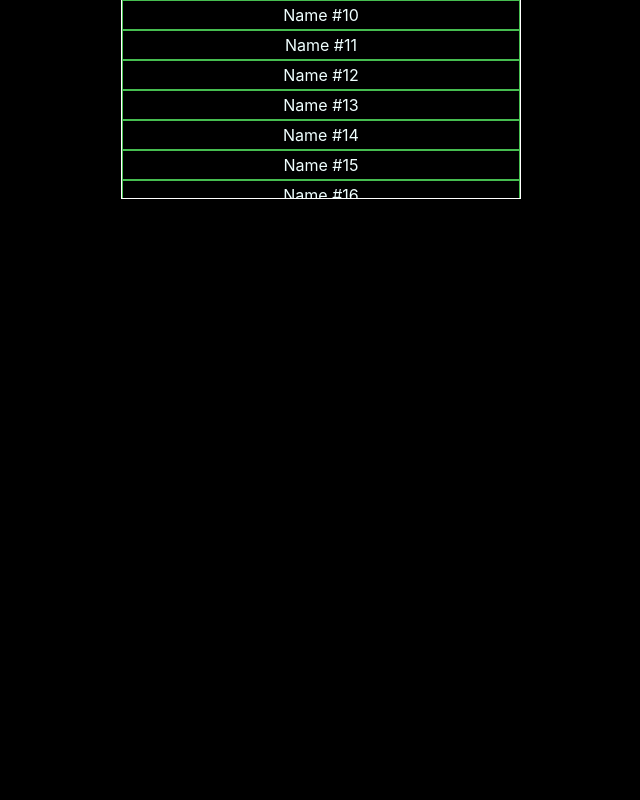
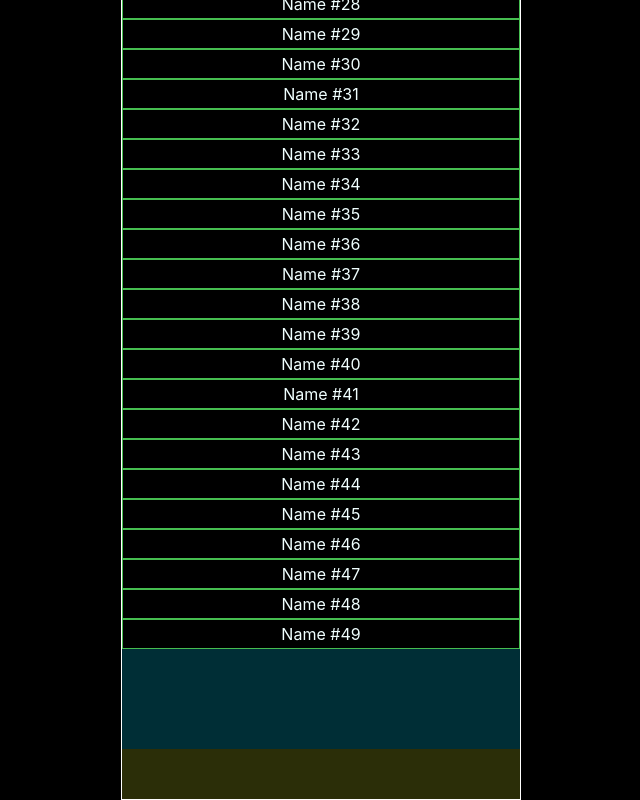
Before and after one commit to bigsoul/react-tree, a React (Create React App) app: page / in a window 1280 px wide. Shown: the part 566-1366 px from the top of the page, without its empty margins (319-959 px from the left). Before the commit the page ends 800 px from the top, so only its background shows below. Built offline with nearby package versions, Linux system fonts and the light colour scheme.

Commit message:
Absolute

```diff
--- a/package.json
+++ b/package.json
@@ -18,6 +18,7 @@
     "react": "^17.0.2",
     "react-addons-create-fragment": "^15.6.2",
     "react-dom": "^17.0.2",
+    "react-resize-detector": "^6.6.4",
     "react-scripts": "4.0.3",
     "react-window": "^1.8.6",
     "styled-components": "^5.2.2",
--- a/src/Application.tsx
+++ b/src/Application.tsx
@@ -11,7 +11,7 @@ export interface IDataItem {
 
 const Dummy = styled.div`
 	width: 400px;
-	height: 530px;
+	height: 40%;
 	box-sizing: border-box;
 	display: flex;
 	justify-content: center;
--- a/src/Tools.tsx
+++ b/src/Tools.tsx
@@ -52,7 +52,7 @@ const Tools = (props: IToolsProps) => {
 	}
 
 	return (
-		<ToolsStyled>
+		<ToolsStyled id='tools'>
 			<Column>
 				<ButtonMount onClick={props.onClickMount}>MOUNT</ButtonMount>
 				<ButtonUnmount onClick={props.onClickUnmount}>
--- a/src/Tree/Tree.tsx
+++ b/src/Tree/Tree.tsx
@@ -2,6 +2,11 @@ import React from 'react'
 import TreeList from './TreeList'
 import TreeItem, { ITreeItemProps } from './TreeItem'
 import TreeBranch from './TreeBranch'
+import styled from 'styled-components'
+
+const TreeStyled = styled.div`
+	height: 40%;
+`
 
 interface ITreeProps {
 	dataList: { id: number; name: string }[]
@@ -14,7 +19,7 @@ const Tree = (props: ITreeProps) => {
 	console.log('Tree - render')
 
 	return (
-		<div id='Tree'>
+		<TreeStyled id='tree'>
 			<TreeBranch open={true} />
 			<TreeList
 				dataList={props.dataList}
@@ -32,7 +37,7 @@ const Tree = (props: ITreeProps) => {
 					</TreeItem>
 				)}
 			</TreeList>
-		</div>
+		</TreeStyled>
 	)
 }
 
--- a/src/Tree/TreeBranch.tsx
+++ b/src/Tree/TreeBranch.tsx
@@ -18,7 +18,7 @@ interface ITreeBranchProps {
 const TreeBranch = (props: ITreeBranchProps) => {
 	console.log('TreeBranch - render')
 
-	return <BranchBox id='TreeBranch'>branch box</BranchBox>
+	return <BranchBox id='tree-branch'>branch box</BranchBox>
 }
 
 export default TreeBranch
--- a/src/Tree/TreeItem.tsx
+++ b/src/Tree/TreeItem.tsx
@@ -19,7 +19,7 @@ interface ITreeItemPrivateProps {
 }
 
 const TreeItem = (props: ITreeItemPrivateProps) => {
-	return <Item id='TreeItem'>{props.children}</Item>
+	return <Item id='tree-item'>{props.children}</Item>
 }
 
 export default TreeItem
--- a/src/Tree/TreeList.tsx
+++ b/src/Tree/TreeList.tsx
@@ -21,11 +21,12 @@ import { ReactElementType } from 'react-window'
 import styled from 'styled-components'
 import { IDataItem } from '../Application'
 import TreeItem, { ITreeItemProps } from './TreeItem'
+import ReactResizeDetector from 'react-resize-detector'
 
 const ListBox = styled.div`
 	position: relative;
 	width: 400px;
-	height: 500px;
+	height: 50%;
 	border: 1px solid white;
 	box-sizing: border-box;
 	overflow-y: scroll;
@@ -56,6 +57,11 @@ const PreLoader = styled.div<{ top: number; height: number }>`
 	align-items: center;
 `
 
+const Extender = styled.div<{ height: number }>`
+	height: ${p => p.height}px;
+	background-color: #002e36;
+`
+
 interface ITreeListProps {
 	children: FunctionComponent<ITreeItemProps>
 	dataList: IDataItem[]
@@ -74,14 +80,14 @@ interface ITreeListState {
 	preLoaderDownTop: number
 	preLoaderUpHeight: number
 	preLoaderDownHeight: number
+	extenderHeight: number
 }
 
-const MutationState = { listBoxHeight: 0, scrollOffset: 0 }
+const mutationState = { listBoxHeight: 0, scrollOffset: 0 }
 
 class TreeList extends PureComponent<ITreeListProps, ITreeListState> {
 	listBoxRef: RefObject<HTMLDivElement>
-	listBoxHeight: number
-	scrollOffset: number
+	resizeObserver: ResizeObserver
 
 	constructor(props: ITreeListProps) {
 		super(props)
@@ -92,11 +98,20 @@ class TreeList extends PureComponent<ITreeListProps, ITreeListState> {
 			preLoaderDownTop: 0,
 			preLoaderUpHeight: 0,
 			preLoaderDownHeight: 0,
+			extenderHeight: 0,
 		}
 
 		this.listBoxRef = createRef()
-		this.listBoxHeight = 0
-		this.scrollOffset = props.scrollOffset + props.loaderUpHeight
+		this.resizeObserver = new ResizeObserver(
+			(entries: ResizeObserverEntry[]) => {
+				const entry = entries[0]
+				//mutationState.listBoxHeight = entry.contentRect.height
+				//this.setState({})
+			}
+		)
+
+		mutationState.listBoxHeight = 0
+		mutationState.scrollOffset = props.scrollOffset + props.loaderUpHeight
 	}
 
 	static getDerivedStateFromProps = (props: ITreeListProps) => {
@@ -104,28 +119,76 @@ class TreeList extends PureComponent<ITreeListProps, ITreeListState> {
 
 		const dataListHeight = props.dataItemHeight * props.dataList.length
 
+		// extender size calculation
+
+		let extenderHeight = 0
+
+		if (dataListHeight < mutationState.listBoxHeight)
+			extenderHeight = mutationState.listBoxHeight - dataListHeight
+
+		// preloaders size calculation
+
+		let preLoaderUpHeight = 0
+		let preLoaderDownHeight = 0
+
+		if (dataListHeight > mutationState.listBoxHeight) {
+			const availableHeights =
+				dataListHeight - mutationState.listBoxHeight
+			const halfHeight = Math.floor(availableHeights / 2)
+			preLoaderUpHeight =
+				halfHeight > props.preLoaderUpMaxHeight
+					? props.preLoaderUpMaxHeight
+					: halfHeight
+			preLoaderDownHeight =
+				halfHeight > props.preLoaderDownMaxHeight
+					? props.preLoaderDownMaxHeight
+					: halfHeight
+		}
+
 		return {
 			dataListHeight: dataListHeight,
 			preLoaderUpTop: props.loaderUpHeight,
 			preLoaderDownTop:
-				props.loaderUpHeight +
-				dataListHeight -
-				props.preLoaderDownMaxHeight,
-			preLoaderUpHeight: props.preLoaderUpMaxHeight,
-			preLoaderDownHeight: props.preLoaderDownMaxHeight,
+				props.loaderUpHeight + dataListHeight - preLoaderDownHeight,
+			preLoaderUpHeight: preLoaderUpHeight,
+			preLoaderDownHeight: preLoaderDownHeight,
+			extenderHeight: extenderHeight,
 		}
 	}
 
 	handlerOnScroll = (scrollTop: number) => {
-		console.log('TreeList - handlerOnScroll')
+		console.log('TreeList - handlerOnScroll - ' + scrollTop)
 
-		this.scrollOffset = scrollTop + this.props.loaderUpHeight
+		const { props, state, listBoxRef } = this
+
+		if (scrollTop < state.preLoaderUpTop)
+			listBoxRef.current?.scrollTo({
+				top: props.loaderUpHeight,
+				behavior: 'smooth',
+			})
+
+		if (
+			scrollTop >
+			props.loaderUpHeight +
+				state.dataListHeight +
+				state.extenderHeight -
+				mutationState.listBoxHeight
+		)
+			listBoxRef.current?.scrollTo({
+				top:
+					props.loaderUpHeight +
+					state.dataListHeight +
+					state.extenderHeight -
+					mutationState.listBoxHeight,
+				behavior: 'smooth',
+			})
+
+		mutationState.scrollOffset = scrollTop + props.loaderUpHeight
 		this.setState({})
 	}
 
 	handlerOnResize = (height: number) => {
 		console.log('TreeList - handlerOnResize')
-
 		this.setState({})
 	}
 
@@ -136,7 +199,13 @@ class TreeList extends PureComponent<ITreeListProps, ITreeListState> {
 
 		const items: ReactNode[] = []
 
-		items.push(<Loader key='loader-up' height={props.loaderUpHeight} />)
+		items.push(
+			<Loader
+				id='loader-up'
+				key='loader-up'
+				height={props.loaderUpHeight}
+			/>
+		)
 
 		for (let i = 0; i < props.dataList.length; i++) {
 			const dataItem = props.dataList[i]
@@ -149,10 +218,23 @@ class TreeList extends PureComponent<ITreeListProps, ITreeListState> {
 			)
 		}
 
-		items.push(<Loader key='loader-down' height={props.loaderDownHeight} />)
-
+		items.push(
+			<Extender
+				id='extender'
+				key='extender'
+				height={state.extenderHeight}
+			/>
+		)
+		items.push(
+			<Loader
+				id='loader-down'
+				key='loader-down'
+				height={props.loaderDownHeight}
+			/>
+		)
 		items.push(
 			<PreLoader
+				id='pre-loader-up'
 				key='pre-loader-up'
 				height={state.preLoaderUpHeight}
 				top={state.preLoaderUpTop}
@@ -160,6 +242,7 @@ class TreeList extends PureComponent<ITreeListProps, ITreeListState> {
 		)
 		items.push(
 			<PreLoader
+				id='pre-loader-down'
 				key='pre-loader-down'
 				height={state.preLoaderDownHeight}
 				top={state.preLoaderDownTop}
@@ -170,7 +253,7 @@ class TreeList extends PureComponent<ITreeListProps, ITreeListState> {
 			<ListBox
 				onScroll={e => this.handlerOnScroll(e.currentTarget.scrollTop)}
 				ref={this.listBoxRef}
-				id='TreeList'
+				id='tree-list'
 			>
 				{items}
 			</ListBox>
@@ -179,10 +262,16 @@ class TreeList extends PureComponent<ITreeListProps, ITreeListState> {
 
 	componentDidMount = () => {
 		if (this.listBoxRef.current) {
-			this.listBoxHeight = this.listBoxRef.current.clientHeight
-			this.listBoxRef.current.scrollTop = this.scrollOffset
+			mutationState.listBoxHeight = this.listBoxRef.current.clientHeight
+			this.listBoxRef.current.scrollTop = mutationState.scrollOffset
+			this.resizeObserver.observe(this.listBoxRef.current)
+			this.setState({})
 		}
-		this.setState({})
+	}
+
+	componentWillUnmount = () => {
+		if (this.listBoxRef.current)
+			this.resizeObserver.unobserve(this.listBoxRef.current)
 	}
 }
 
```
Also changed, not shown: 1 other file (tests, documents, lock files or other folders).
